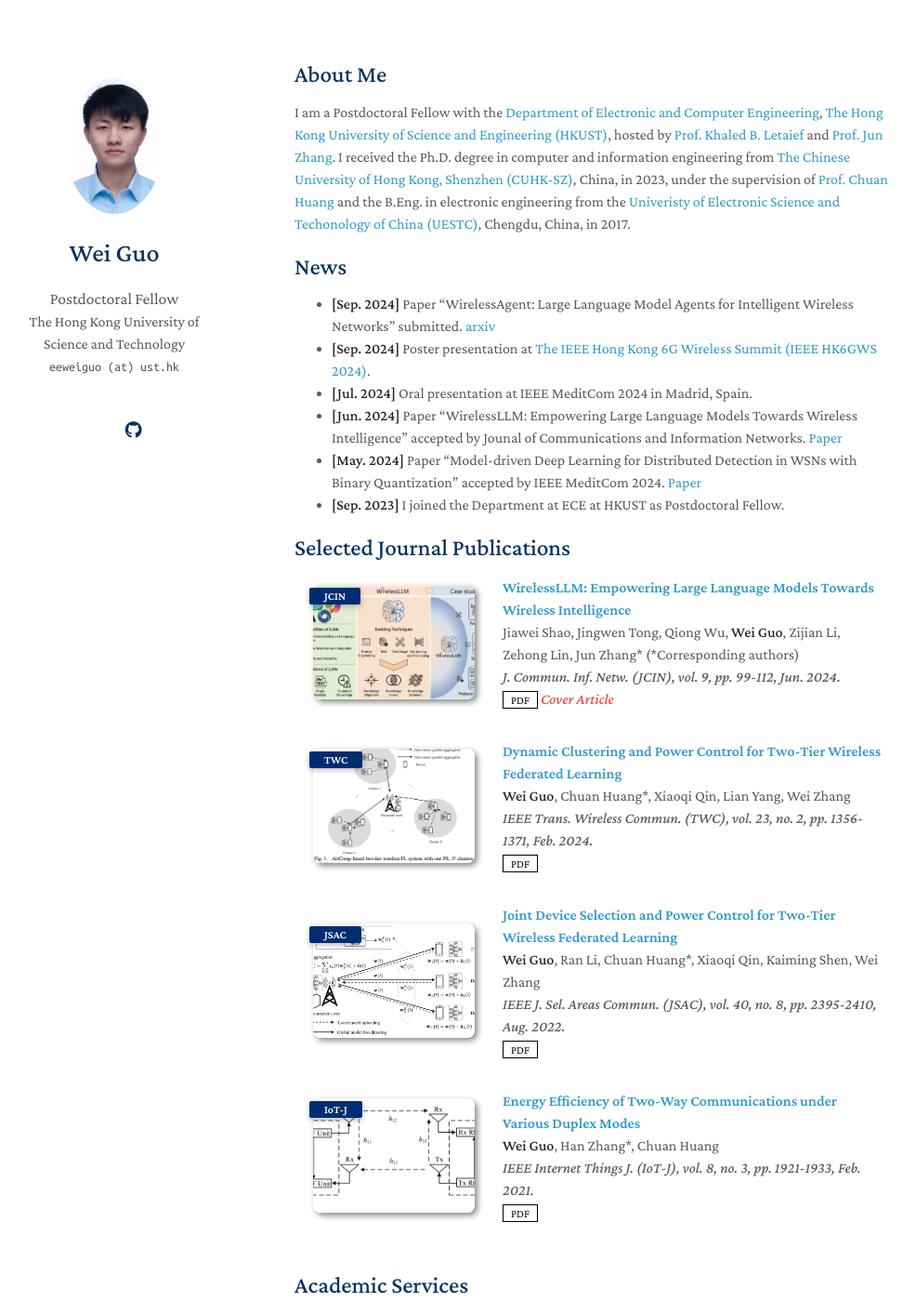
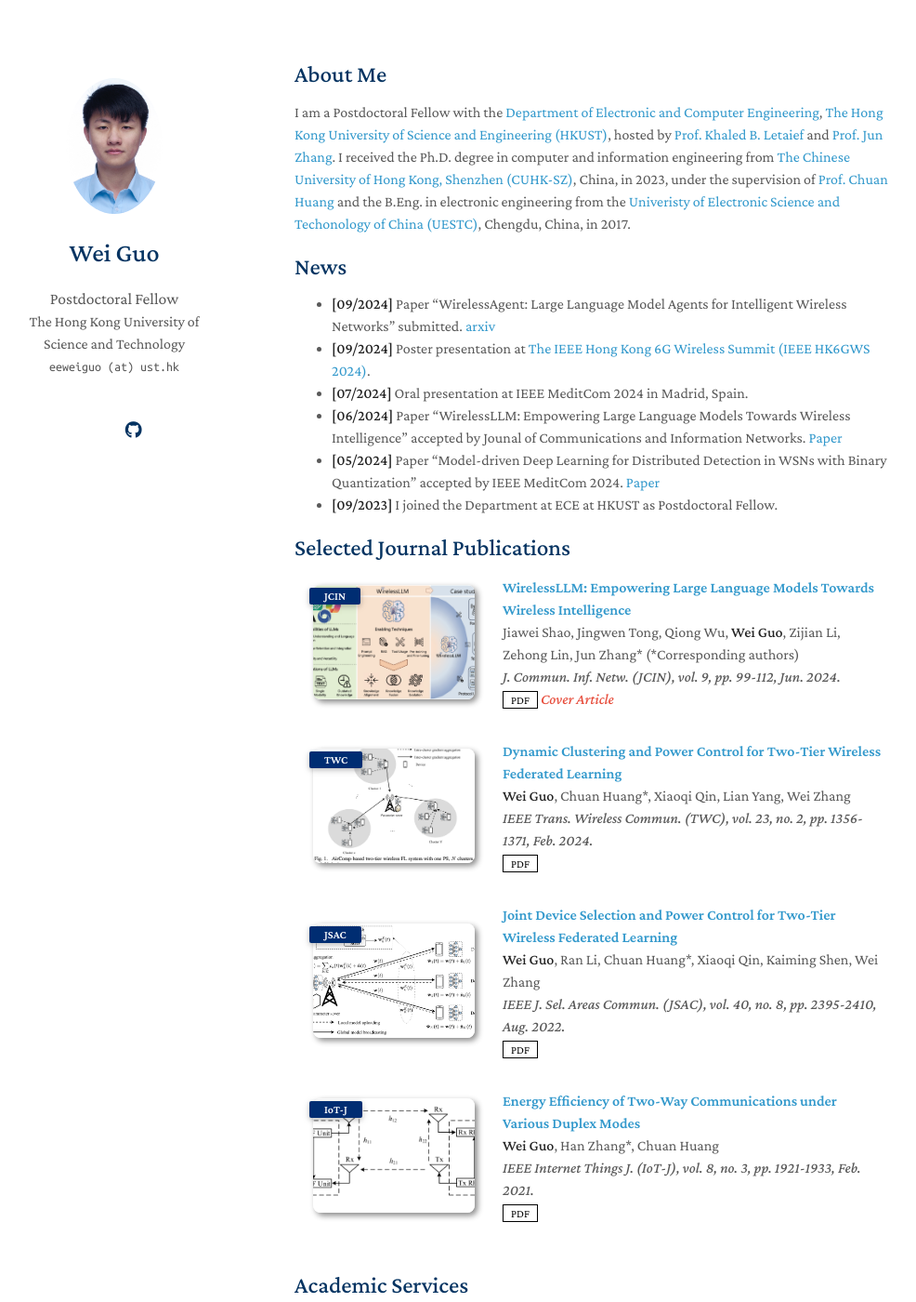
Before and after one commit to weiguo-test/weiguo-test.github.io, a Jekyll site: the page built from index.md, in a window 1280 px wide and 1400 px high. Shown: the whole window at 93% size, without its empty margins (153-1139 px from the left). Built offline with Jekyll 4.4.1, drawn with Linux system fonts in a browser that asks for light colours; a style sheet for code colours, icons or effects is not loaded; our own code applies the rules of GitHub Pages for plain Markdown files.

Commit message:
Update index.md

```diff
--- a/index.md
+++ b/index.md
@@ -8,12 +8,12 @@
 
 ## News
 
-- **[Sep. 2024]** Paper "WirelessAgent: Large Language Model Agents for Intelligent Wireless Networks" submitted. [arxiv](https://arxiv.org/abs/2409.07964)
-- **[Sep. 2024]** Poster presentation at [The IEEE Hong Kong 6G Wireless Summit (IEEE HK6GWS 2024)](https://hk6gws2024.ieee-hk6gws.org/).
-- **[Jul. 2024]** Oral presentation at IEEE MeditCom 2024 in Madrid, Spain.
-- **[Jun. 2024]** Paper "WirelessLLM: Empowering Large Language Models Towards Wireless Intelligence" accepted by Jounal of Communications and Information Networks. [Paper](https://ieeexplore.ieee.org/document/10582827)
-- **[May. 2024]** Paper "Model-driven Deep Learning for Distributed Detection in WSNs with Binary Quantization" accepted by IEEE MeditCom 2024. [Paper](https://ieeexplore.ieee.org/abstract/document/10621336)
-- **[Sep. 2023]** I joined the Department at ECE at HKUST as Postdoctoral Fellow.
+- **[09/2024]** Paper "WirelessAgent: Large Language Model Agents for Intelligent Wireless Networks" submitted. [arxiv](https://arxiv.org/abs/2409.07964)
+- **[09/2024]** Poster presentation at [The IEEE Hong Kong 6G Wireless Summit (IEEE HK6GWS 2024)](https://hk6gws2024.ieee-hk6gws.org/).
+- **[07/2024]** Oral presentation at IEEE MeditCom 2024 in Madrid, Spain.
+- **[06/2024]** Paper "WirelessLLM: Empowering Large Language Models Towards Wireless Intelligence" accepted by Jounal of Communications and Information Networks. [Paper](https://ieeexplore.ieee.org/document/10582827)
+- **[05/2024]** Paper "Model-driven Deep Learning for Distributed Detection in WSNs with Binary Quantization" accepted by IEEE MeditCom 2024. [Paper](https://ieeexplore.ieee.org/abstract/document/10621336)
+- **[09/2023]** I joined the Department at ECE at HKUST as Postdoctoral Fellow.
 
 
 {% include_relative _includes/publications.md %}
```
Also changed, not shown: other parts of index.md (+2 -2 lines).
